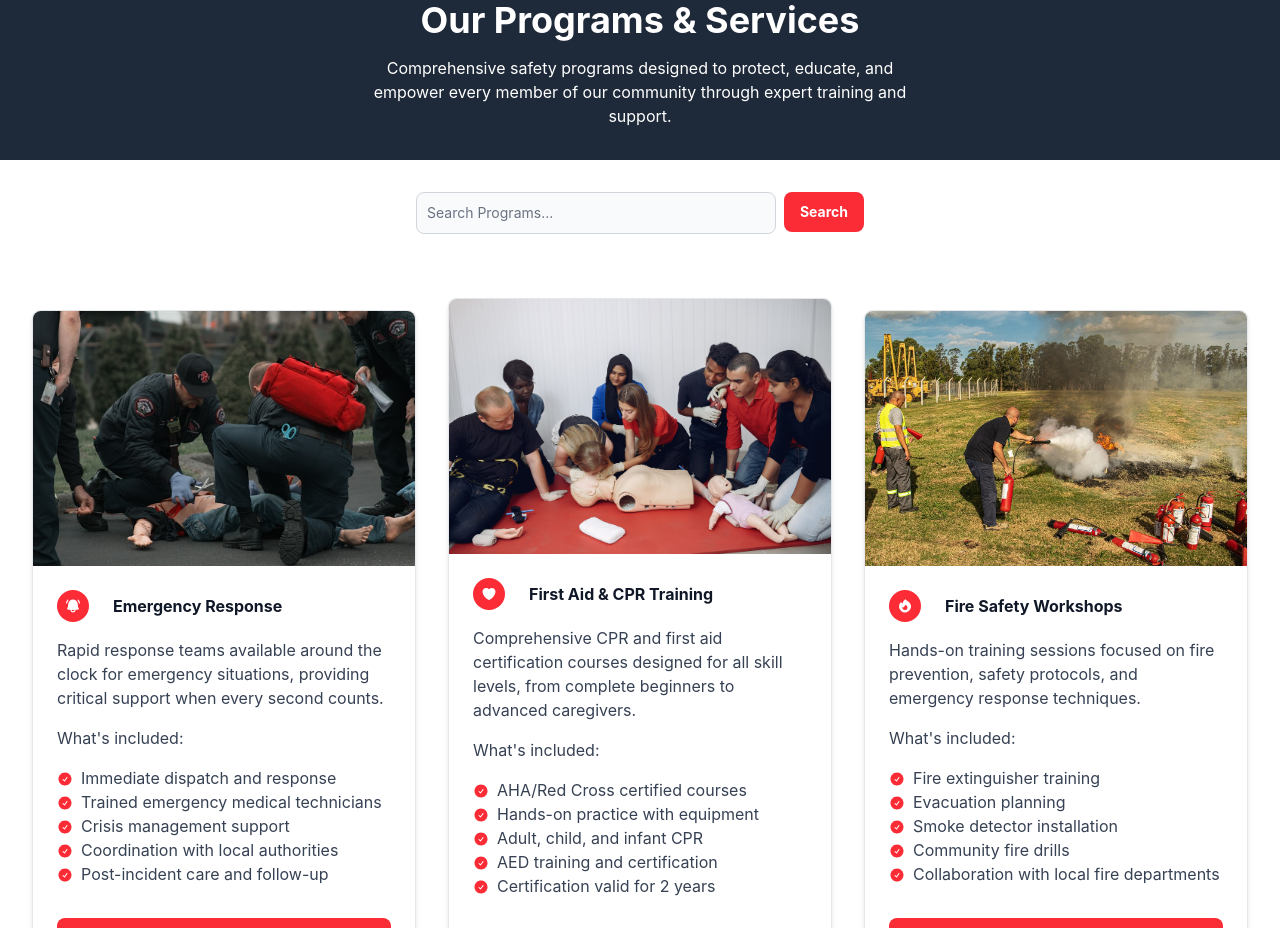
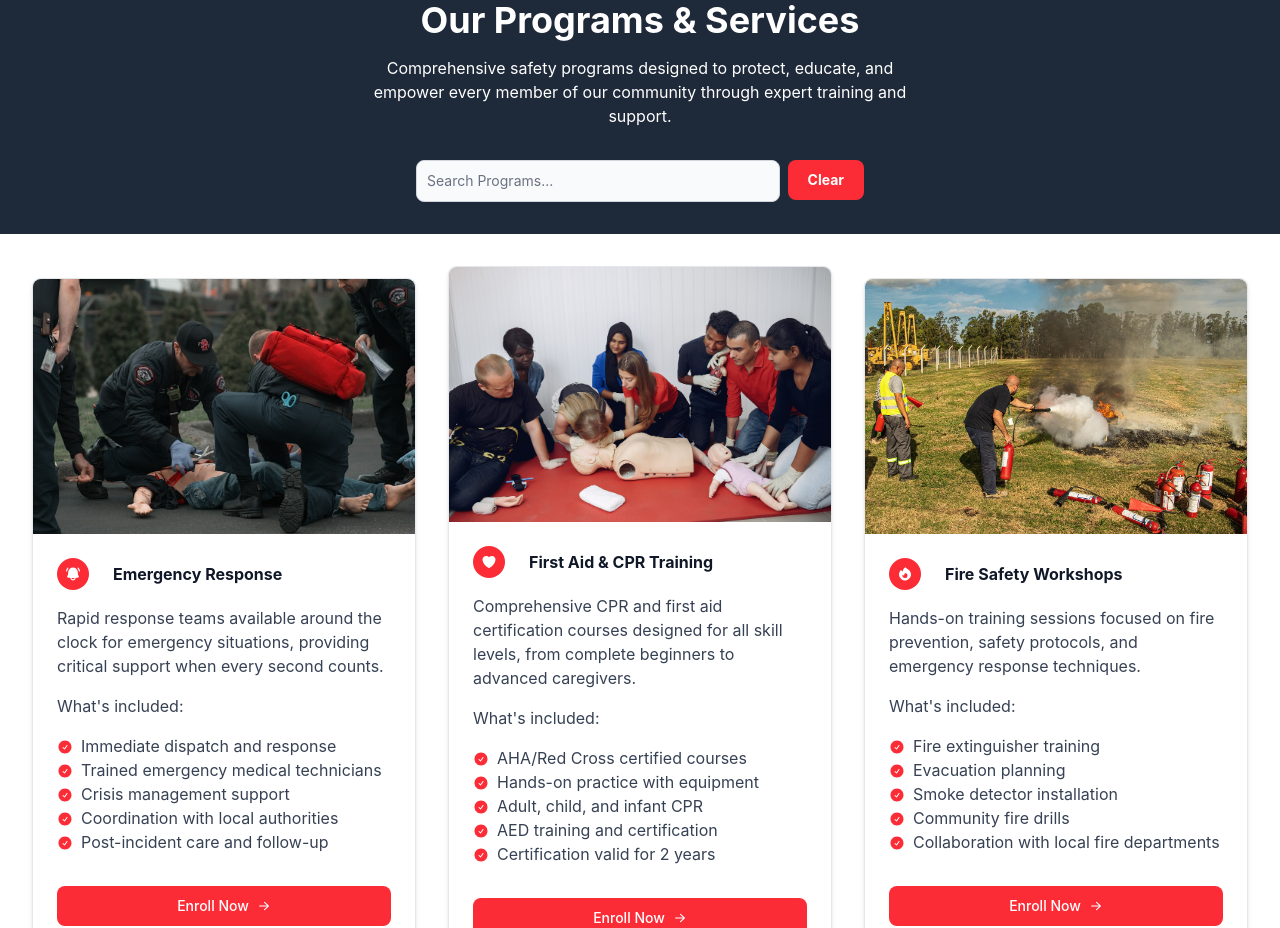
Before and after one commit to seniork7/public_safety, a React (Vite) app: page / in a window 1280 px wide. Shown: the part 4200-5128 px from the top of the page. Built offline with nearby package versions, Linux system fonts and the light colour scheme.

Commit message:
Add button to clear input field value

```diff
--- a/src/components/pages/Services.jsx
+++ b/src/components/pages/Services.jsx
@@ -10,7 +10,7 @@ import DisasterPreparedness from '../../assets/images/disaster-preparedness.jpg'
 import HomeSafety from '../../assets/images/home-safety.jpg'
 import BabySitting from '../../assets/images/baby-sitting.jpg'
 import HandleBtnClick from '../../components/HandleBtnClick.jsx'
-import { useState } from "react"
+import { useState, useEffect } from "react"
 
 const programs = [
     {
@@ -148,42 +148,41 @@ const whyChoosePrograms = [
 ]
 
 function Services() {
+    const [searchItem, setSearchItem] = useState("")
     const [filteredPrograms, setFilteredPrograms] = useState(programs)
-    const [searchItem, setSearchItem] = useState("")
 
-    const handleSearch = (e) => {
-        e.preventDefault()
+    useEffect(() => {
         const searchProgram = programs.filter(program =>
-            program.title.toLowerCase().includes(searchItem.toLowerCase()) ||
-            program.text.toLowerCase().includes(searchItem.toLowerCase())
-        )
-        setFilteredPrograms(searchProgram)
-    }
+            program.title.toLowerCase().includes(searchItem.toLowerCase())
+        );
+        setFilteredPrograms(searchProgram);
+    }, [searchItem]);
+
     return (
         <>
             <section id="services" className="scroll-mt-15">
                 <div className="bg-gray-800 flex flex-col items-center justify-center p-8 text-white">
                     <h2 className="text-3xl md:text-4xl text-center font-bold mb-4">Our Programs & Services</h2>
                     <p className="max-w-xl text-center">Comprehensive safety programs designed to protect, educate, and empower every member of our community through expert training and support.</p>
-                </div>
-
-                <div className="flex justify-center items-center">
-                    <form onSubmit={handleSearch} className="flex w-full  max-w-md my-8 mx-4">
+                    <div className="flex justify-center items-center w-full">
+                        <div className="flex flex-col md:flex-row gap-2 w-full  max-w-md mt-8 mx-4">
                             <TextInput
                                 onChange={(e) => setSearchItem(e.target.value)}
                                 id="search"
+                                value={searchItem}
                                 type="text"
                                 placeholder="Search Programs..."
                                 className="w-full"
                             />
-                        <Button
-                            type="submit"
-                            className="ml-2 bg-red-500 hover:bg-red-700 text-white font-bold py-2 px-4 rounded-lg cursor-pointer">
-                                Search
+
+                            <Button className="bg-red-500 hover:bg-red-700 text-white font-bold cursor-pointer"
+                            onClick={() => setSearchItem("")}
+                            value={setSearchItem}>
+                                Clear
                             </Button>
-                    </form>
                         </div>
-
+                    </div>
+                </div>
                 <div className="flex flex-wrap justify-center items-center gap-8 my-8 px-4 md:px-8">
                     {filteredPrograms.length === 0 ? (
                         <p className="text-gray-900">No program found matching your search.</p>
```
Lines whose indentation alone changed are shown as unchanged.
